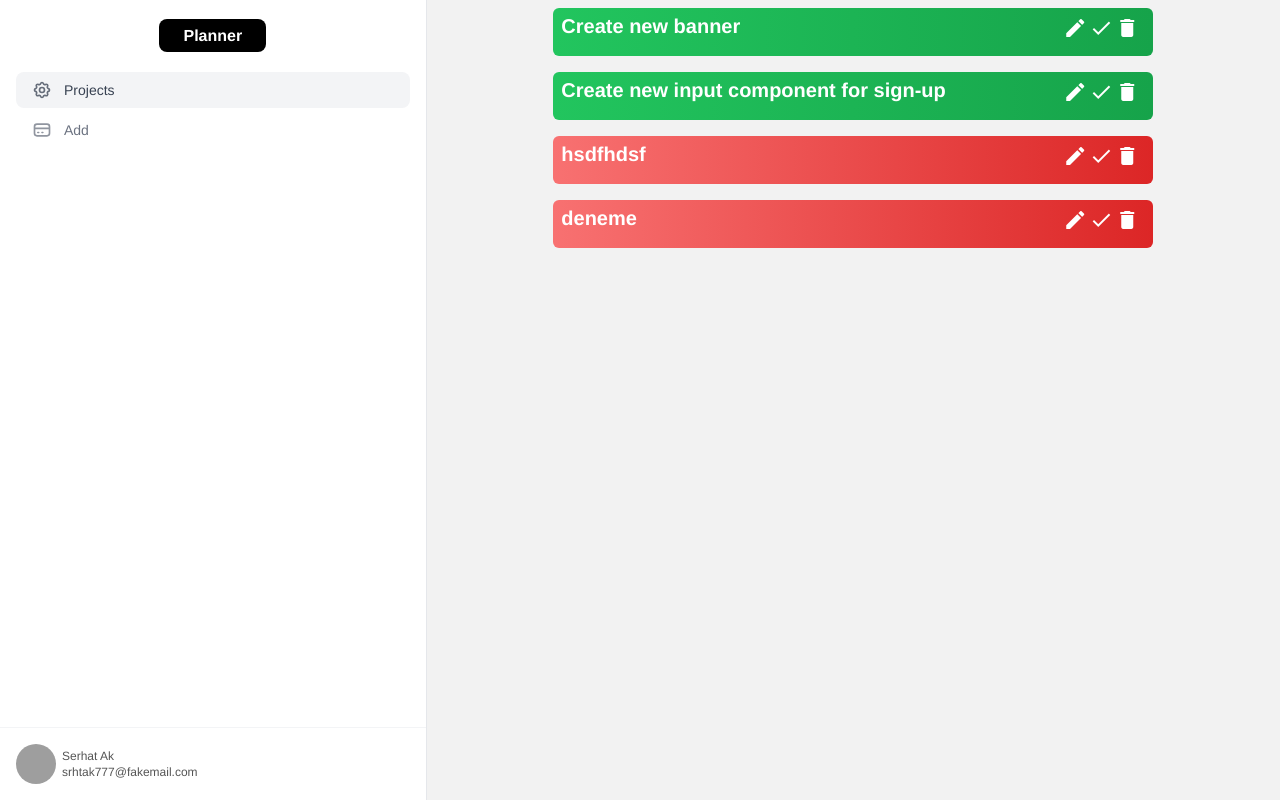
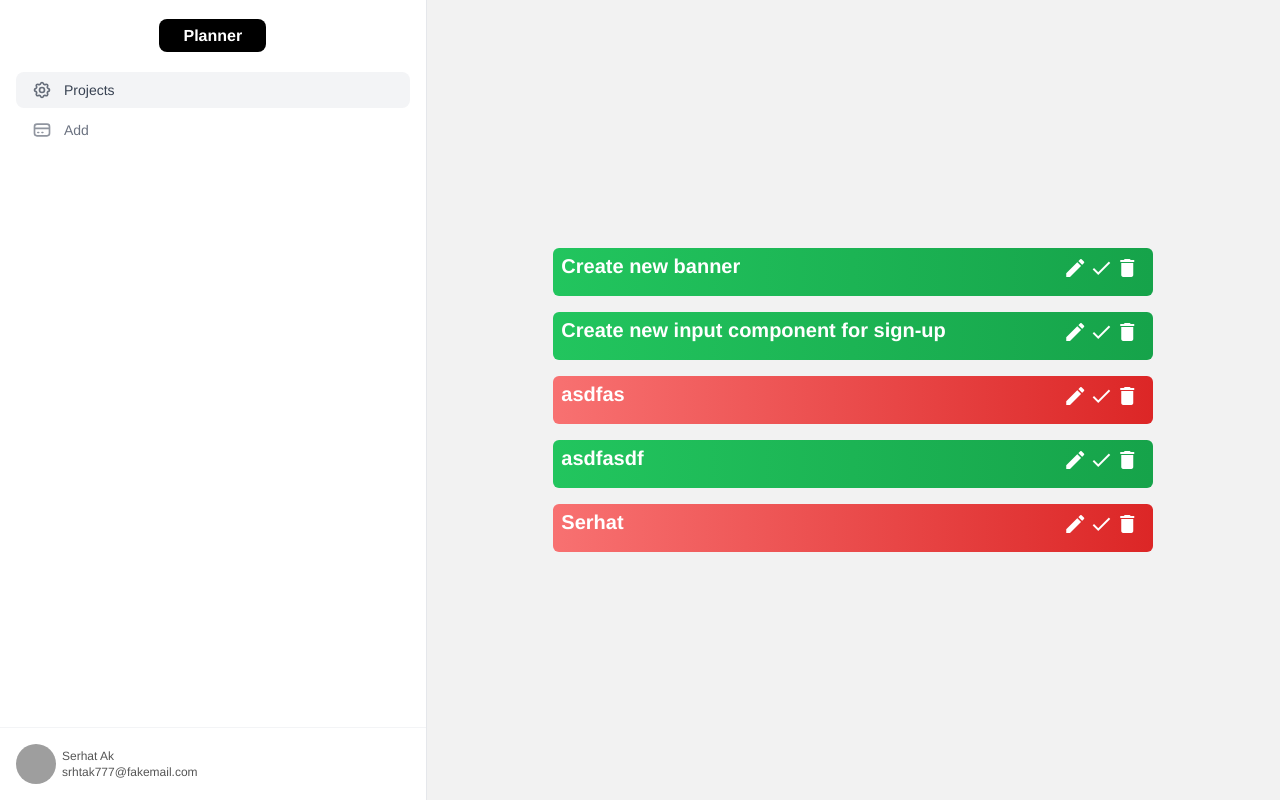
Before and after one commit to srhtak/Vue-Planner, a Vue app: page / in a window 1280 px wide. Built offline with nearby package versions, Linux system fonts and the light colour scheme; data requests are answered from the project's data file; grey boxes are pictures that could not be loaded.

Commit message:
added edit component

```diff
--- a/data/db.json
+++ b/data/db.json
@@ -9,20 +9,26 @@
     {
       "id": 2,
       "title": "Create new input component for sign-up",
-      "details": "with animation",
+      "details": "with animation denemeeeeeeeee",
       "complete": true
     },
     {
-      "title": "hsdfhdsf",
-      "details": "jsdjfasdjfjasdf",
+      "title": "asdfas",
+      "details": "dfasdfasdfadsf",
       "complete": false,
-      "id": 3
+      "id": 5
     },
     {
-      "title": "deneme",
-      "details": "hsdhdshfasdfdsaf",
+      "title": "asdfasdf",
+      "details": "sdfasdfasdfasdf",
+      "complete": true,
+      "id": 7
+    },
+    {
+      "title": "Serhat",
+      "details": "Deneme",
       "complete": false,
-      "id": 4
+      "id": 8
     }
   ]
 }
--- a/src/components/SingleProject.vue
+++ b/src/components/SingleProject.vue
@@ -29,7 +29,7 @@ export default {
 
 <template>
   <div
-    class="all m-2 relative border-gray-100 border-1 rounded-md p-6 bg-gradient-to-r"
+    class="all m-2 relative border-gray-100 border-1 rounded-md p-6 bg-gradient-to-r transform transition duration-500 hover:scale-110"
     :class="[project.complete ? complete : todo]"
   >
     <h1
@@ -39,7 +39,9 @@ export default {
       {{ project.title }}
     </h1>
     <div class="absolute top-2 right-3">
-      <span class="material-icons"> edit </span>
+      <router-link :to="{ name: 'EditProject', params: { id: project.id } }">
+        <span class="material-icons"> edit </span>
+      </router-link>
       <span @click="toggleComplete" class="material-icons"> done </span>
       <span @click="deleteProject" class="material-icons"> delete</span>
     </div>
--- a/src/router/index.js
+++ b/src/router/index.js
@@ -1,6 +1,7 @@
 import { createRouter, createWebHistory } from "vue-router";
 import HomeView from "../views/HomeView.vue";
 import AddProject from "../views/AddProject.vue";
+import EditProject from "../views/EditProject.vue";
 
 const routes = [
   {
@@ -13,6 +14,12 @@ const routes = [
     name: "AddProject",
     component: AddProject,
   },
+  {
+    path: "/projects/:id",
+    name: "EditProject",
+    component: EditProject,
+    props: true,
+  },
 ];
 
 const router = createRouter({
--- /dev/null
+++ b/src/views/EditProject.vue
@@ -0,0 +1,71 @@
+<script>
+export default {
+  props: ["id"],
+  data() {
+    return {
+      title: "",
+      details: "",
+      url: "http://localhost:3000/projects/" + this.id,
+    };
+  },
+  methods: {
+    handleEdit() {
+      this.axios
+        .patch(this.url, {
+          title: this.title,
+          details: this.details,
+        })
+        .then(this.$router.push({ name: "Home" }));
+    },
+  },
+  mounted() {
+    this.axios.get(this.url).then((response) => {
+      (this.title = response.data.title),
+        (this.details = response.data.details);
+    });
+  },
+};
+</script>
+
+<template>
+  <div class="bg-grey-lighter min-h-screen flex flex-row">
+    <side-bar />
+    <div
+      class="container max-w-sm mx-auto flex-1 flex flex-col items-center justify-center px-2"
+    >
+      <form
+        data-aos="fade-up"
+        @submit.prevent="handleEdit"
+        class="bg-white px-6 py-8 rounded shadow-md text-black w-full"
+      >
+        <h1 class="mb-8 text-3xl text-center">Edit</h1>
+        <input
+          v-model="title"
+          required
+          type="text"
+          class="block border border-grey-light w-full p-3 rounded mb-4"
+          name="title"
+          placeholder="Title"
+        />
+
+        <textarea
+          v-model="details"
+          required
+          type="text"
+          class="block border border-grey-light w-full p-3 rounded mb-4"
+          name="details"
+          placeholder="details"
+        />
+
+        <button
+          type="submit"
+          class="w-full text-center py-3 rounded bg-green text-white font-bold bg-green-400 focus:outline-none my-1"
+        >
+          Edit
+        </button>
+      </form>
+    </div>
+  </div>
+</template>
+
+<style></style>
--- a/src/views/HomeView.vue
+++ b/src/views/HomeView.vue
@@ -1,9 +1,10 @@
 <template>
   <div class="flex">
     <side-bar />
-    <div class="text-red-500 text-center" v-if="loading">loading....</div>
-    <div class="flex w-2/3 flex-col items-center" v-else>
-      <div data-aos="fade-up" v-for="project in data" :key="project.id">
+
+    <div class="flex w-2/3 flex-col justify-center items-center">
+      <div class="text-red-500 text-center" v-if="loading">loading....</div>
+      <div v-else data-aos="fade-up" v-for="project in data" :key="project.id">
         <single-project
           :project="project"
           @complete="handleComplete"
```
